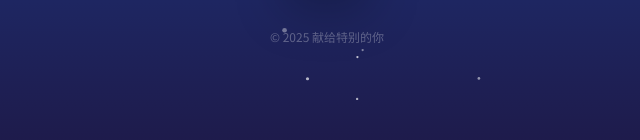
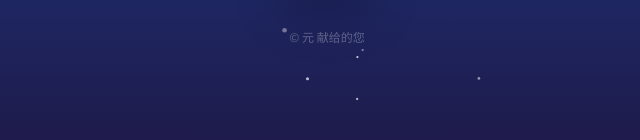
Before and after one commit to rueyyuan/sdj, a plain HTML site: page index.html in a window 1280 px wide. Shown: the part 657-797 px from the top of the page, 313-953 px from the left. Drawn offline with nearby package versions, Linux system fonts and the light colour scheme; a web font is replaced by a local one.

Commit message:
Update index.html

```diff
--- a/index.html
+++ b/index.html
@@ -152,7 +152,7 @@
         </div>
 
         <div class="mt-8 text-white/30 text-[10px] sm:text-xs">
-            © 2025 献给特别的你
+            © 元 献给的您
         </div>
     </div>
 
```
